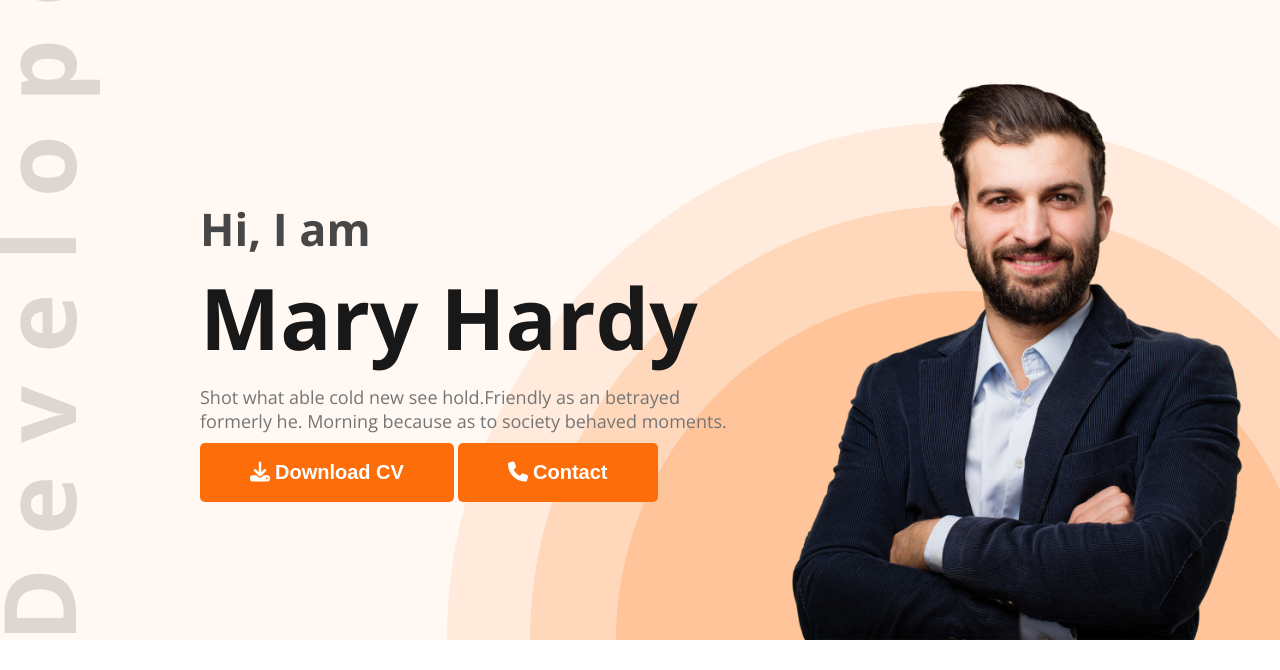
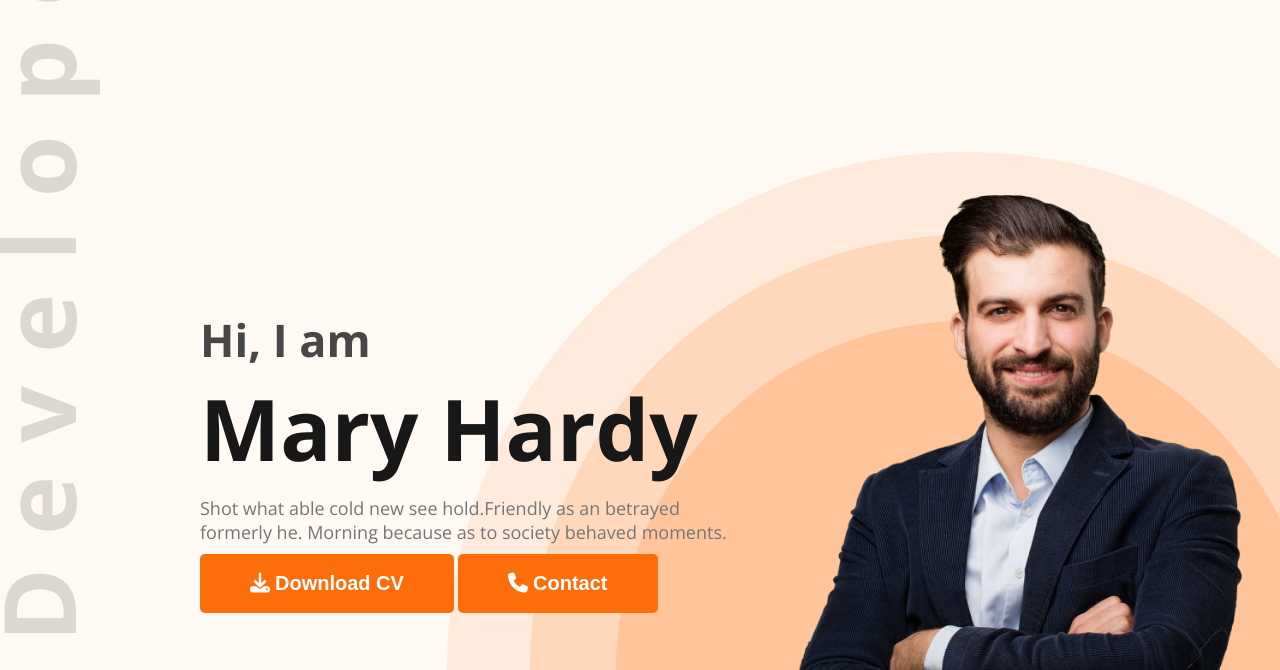
Before and after one commit to sazzadchy50/portfolio-project-1, a plain HTML site: page index.html in a window 1280 px wide. Shown: the part 130-800 px from the top of the page. Drawn offline with nearby package versions, Linux system fonts and the light colour scheme.

Commit message:
fixed header img

```diff
--- a/styles/style.css
+++ b/styles/style.css
@@ -67,12 +67,14 @@ nav a {
     url("../images/developer.png");
   background-repeat: no-repeat;
   background-position: bottom right, top left;
+  height: 100vh;
 }
 .banner {
   padding: 30px 30px 0px 200px;
   display: flex;
   justify-content: space-between;
   align-items: center;
+  height: 100vh;
 }
 .banner-content {
   max-width: 550px;
```
